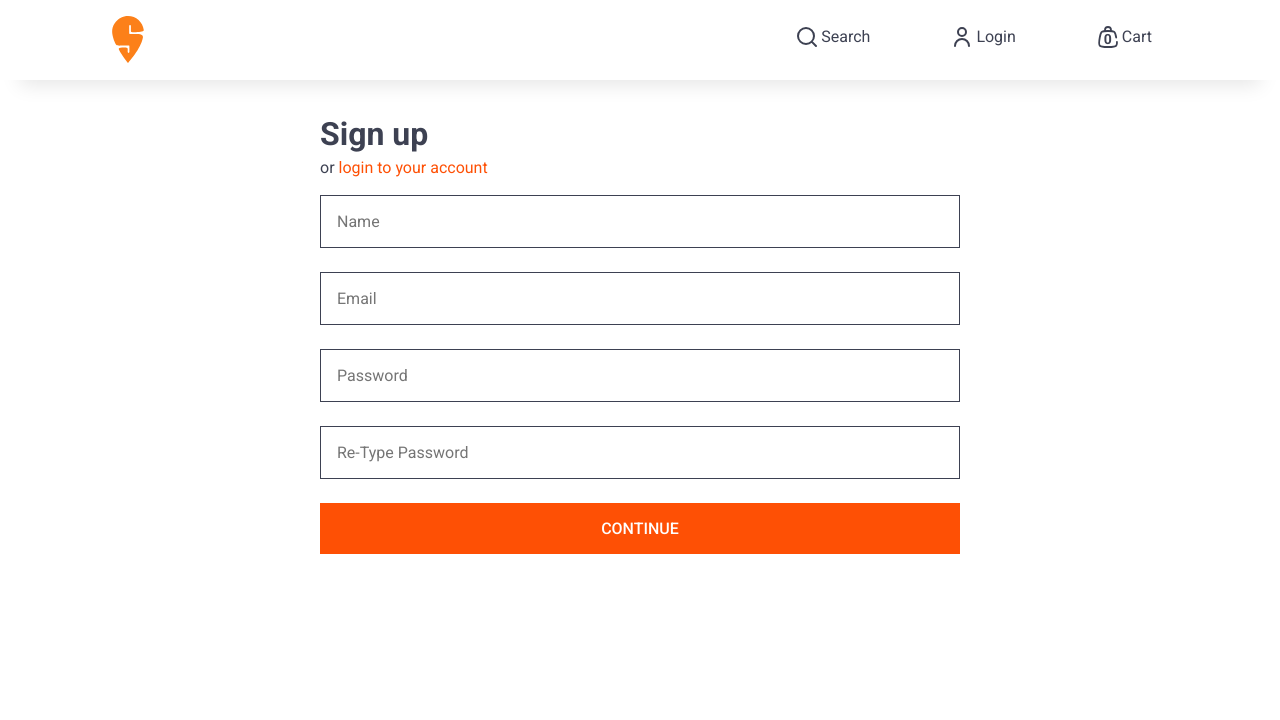
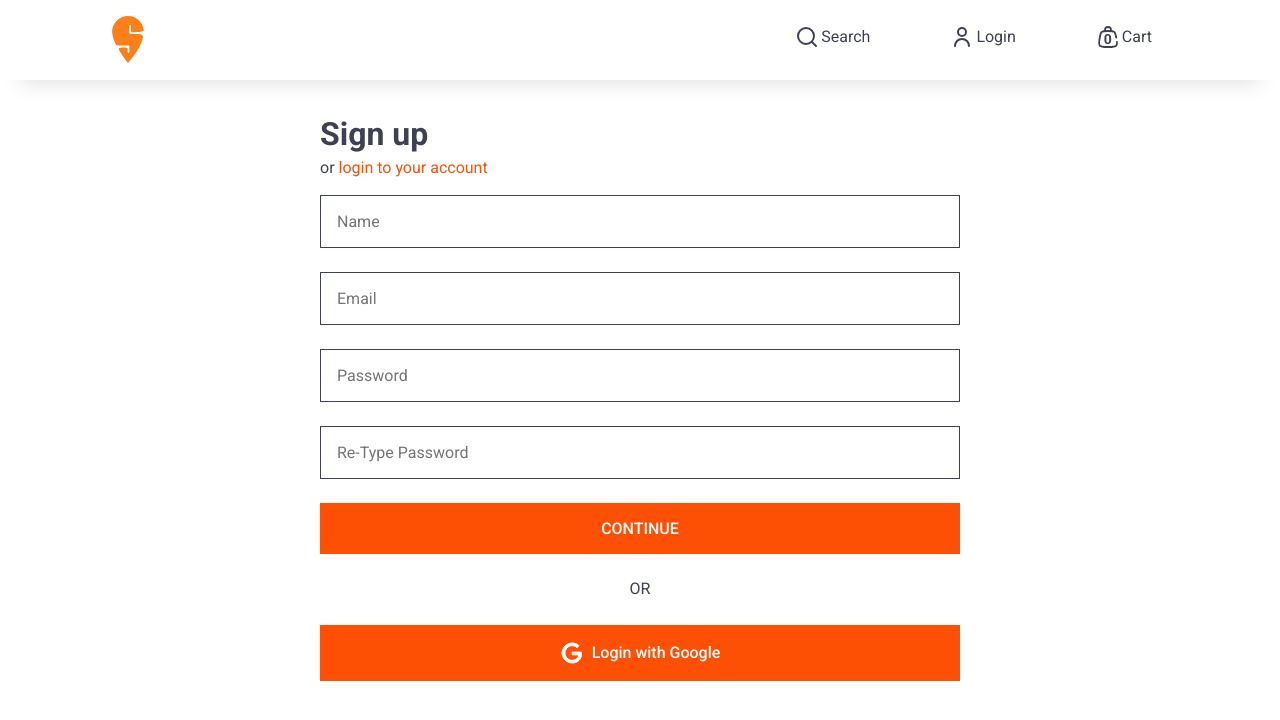
Before and after one commit to Surajit05021997/sasta-swiggy, a React (Vite) app: page /sign-up in a window 1280 px wide. Shown: the top 720 px of the page. Built offline with nearby package versions, Linux system fonts and the light colour scheme; no server answers.

Commit message:
showing google login in siginup page

```diff
--- a/src/components/LoginPage.jsx
+++ b/src/components/LoginPage.jsx
@@ -1,6 +1,6 @@
 import { Link, useNavigate, useLocation } from "react-router-dom";
 import { auth, provider } from '../firebase';
-import { signInWithEmailAndPassword, signInWithPopup, GoogleAuthProvider } from "firebase/auth";
+import { signInWithEmailAndPassword, signInWithPopup } from "firebase/auth";
 import { useRef, useState } from "react";
 import googleIcon from '../assets/google_icon.svg';
 import './LoginPage.css';
--- a/src/components/SignUpPage.css
+++ b/src/components/SignUpPage.css
@@ -56,3 +56,10 @@
   background-color: var(--clr-neutral-600);
   cursor: not-allowed;
 }
+
+.google-login-btn {
+  display: flex;
+  gap: .5rem;
+  justify-content: center;
+  align-items: center;
+}
--- a/src/components/SignUpPage.jsx
+++ b/src/components/SignUpPage.jsx
@@ -1,13 +1,14 @@
 import { Link, useNavigate, useLocation } from "react-router-dom";
 import './SignUpPage.css';
-import { createUserWithEmailAndPassword, updateProfile } from "firebase/auth";
-import { auth } from '../firebase';
+import { createUserWithEmailAndPassword, updateProfile, signInWithPopup } from "firebase/auth";
+import { auth, provider } from '../firebase';
 import { useRef, useState } from "react";
 import validateFormData from "../utilities/validateFormData";
 import { collection, doc, setDoc } from "firebase/firestore";
 import  { db } from '../firebase';
 import { useDispatch } from 'react-redux';
 import { addUser } from '../store/userSlice';
+import googleIcon from '../assets/google_icon.svg';
 
 const SignUpPage = () => {
   const [invalidNameMsg, setInvalidNameMsg] = useState('');
@@ -93,6 +94,16 @@ const SignUpPage = () => {
     }
   }
 
+  const loginUserWithGoogleAccount = () => {
+    signInWithPopup(auth, provider)
+      .then((result) => {
+        const user = result.user;
+      }).catch((error) => {
+        const errorCode = error.code;
+        const errorMessage = error.message;
+      });
+  }
+
   return (
     <div className="sign-up">
       <h1>Sign up</h1>
@@ -126,6 +137,11 @@ const SignUpPage = () => {
           }
         </div>
         <button onClick={signUpUser} disabled={isSigningIn}>CONTINUE</button>
+        <div className="align-text-center">OR</div>
+        <button className="google-login-btn" onClick={loginUserWithGoogleAccount}>
+          <img src={googleIcon} alt="" />
+          <div>Login with Google</div>
+        </button>
       </form>
     </div>
   )
```
